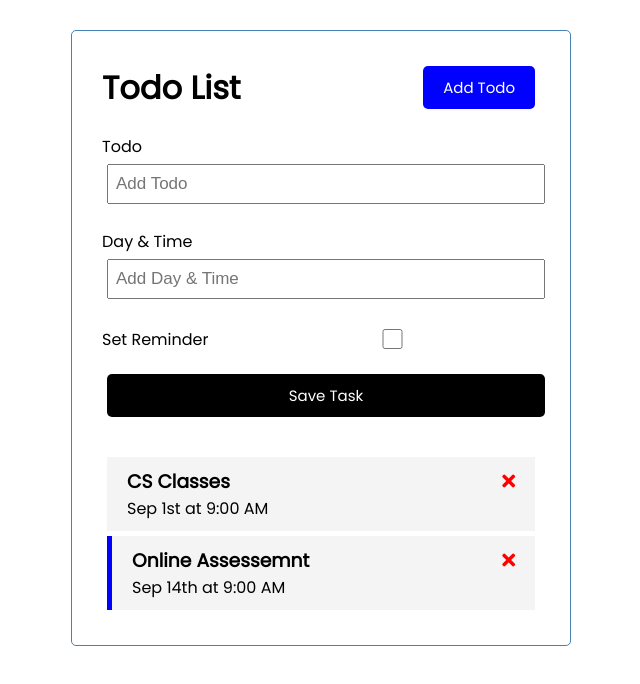
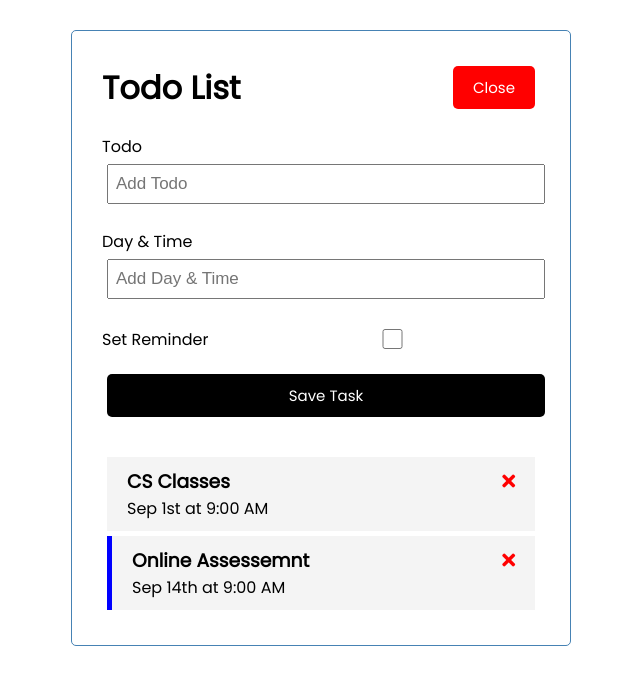
Before and after one commit to khoatransjsu/vue-todo-list, a Vue app in the folder todo-list/: page / in a window 1280 px wide. Both pictures are taken after a click on the button "Add Todo". Shown: the top 684 px of the page, without its empty margins (319-959 px from the left). Built offline with nearby package versions, Linux system fonts and the light colour scheme.

Commit message:
Complete UI

```diff
--- a/todo-list/src/App.vue
+++ b/todo-list/src/App.vue
@@ -1,7 +1,10 @@
 <template>
     <div class="container">
-      <Header title = "Todo List"/>
-      <AddTask @add-task="addTask"/>
+      <Header @toggle-add-task="toggleAddTask" title = "Todo List"
+               :showAddTask="showAddTask"/>
+      <div v-show="showAddTask">
+        <AddTask @add-task="addTask"/>
+      </div>
       <Tasks @delete-task="deleteTask"
              @toggle-reminder="toggleReminder"
             :tasks="tasks"/>
@@ -22,7 +25,8 @@
     },
     data(){
       return{
-        tasks:[]
+        tasks:[],
+        showAddTask: false,
       }
     },
     methods:{
@@ -34,7 +38,10 @@
       },
       addTask(task){
         this.tasks=[...this.tasks, task]
-      }
+      },
+      toggleAddTask(){
+        this.showAddTask = !this.showAddTask
+      },
     },
     created(){
       this.tasks = [
--- a/todo-list/src/components/Button.vue
+++ b/todo-list/src/components/Button.vue
@@ -11,7 +11,7 @@
         },
         methods:{
             onClick(){
-               console.log("Clicked");
+               this.$emit('btn-click')
             }
         }
     }
--- a/todo-list/src/components/Header.vue
+++ b/todo-list/src/components/Header.vue
@@ -1,7 +1,9 @@
 <template>
     <header>
         <h1> {{title}} </h1>
-        <Button text= "Add Todo" color="blue"/>
+        <Button @btn-click="$emit('toggle-add-task')"
+                :text= "showAddTask ? 'Close' : 'Add Todo'"
+                :color= "showAddTask ? 'Red' : 'Blue'"/>
     </header>
 </template>
 
@@ -12,6 +14,7 @@
         name: 'Header',
         props: {
             title: String,
+            showAddTask: Boolean
         },
         components: {
             Button
```
